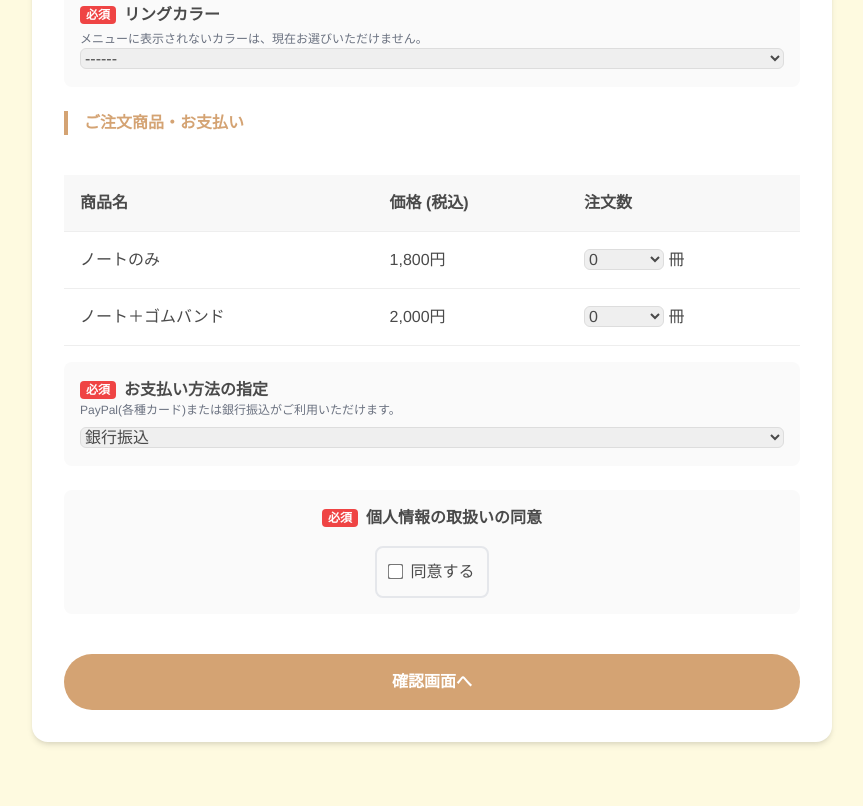
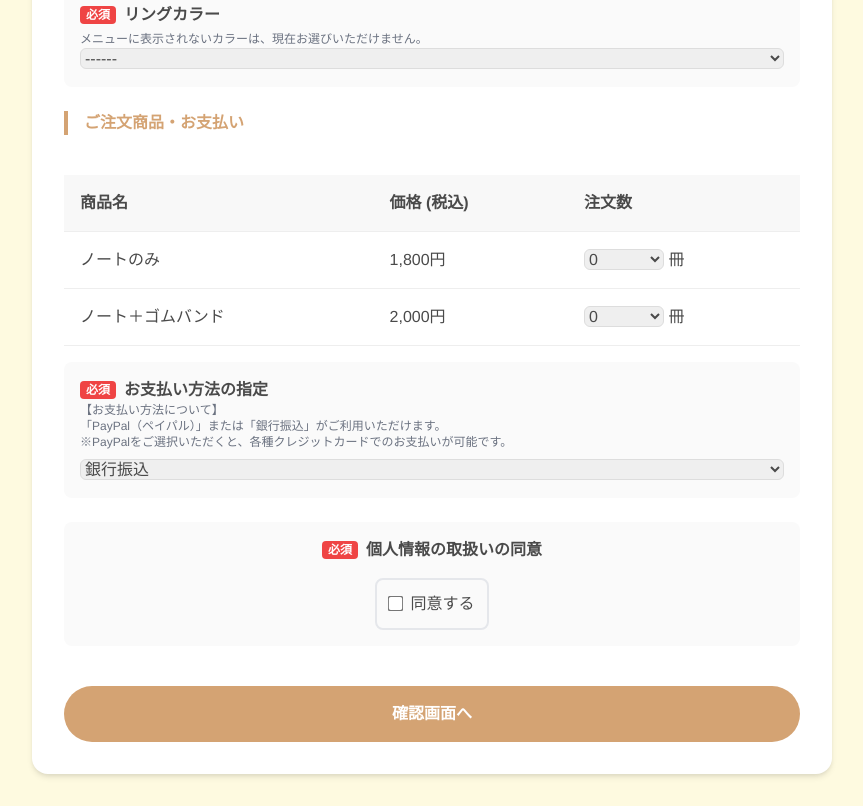
Before and after one commit to handa-test/ttt, a plain HTML site: page index.html in a window 1280 px wide. Shown: the part 4081-4887 px from the top of the page, without its empty margins (208-1071 px from the left). Before the commit the page ends 4855 px from the top, so only its background shows below. Drawn offline with nearby package versions, Linux system fonts and the light colour scheme.

Commit message:
Update index.html

```diff
--- a/index.html
+++ b/index.html
@@ -574,7 +574,9 @@
 
             <div class="input-group">
                 <label class="block font-bold"><span class="required-tag">必須</span>お支払い方法の指定</label>
-                <p class="text-xs text-gray-500 mb-2">PayPal(各種カード)または銀行振込がご利用いただけます。</p>
+                <p class="text-xs text-gray-500 mb-2">【お支払い方法について】
+<br>「PayPal（ペイパル）」または「銀行振込」がご利用いただけます。
+<br>※PayPalをご選択いただくと、各種クレジットカードでのお支払いが可能です。</p>
                 <select name="order_pay" required>
                     <option value="1">銀行振込</option>
                     <option value="4">PayPalでお支払い</option>
```
